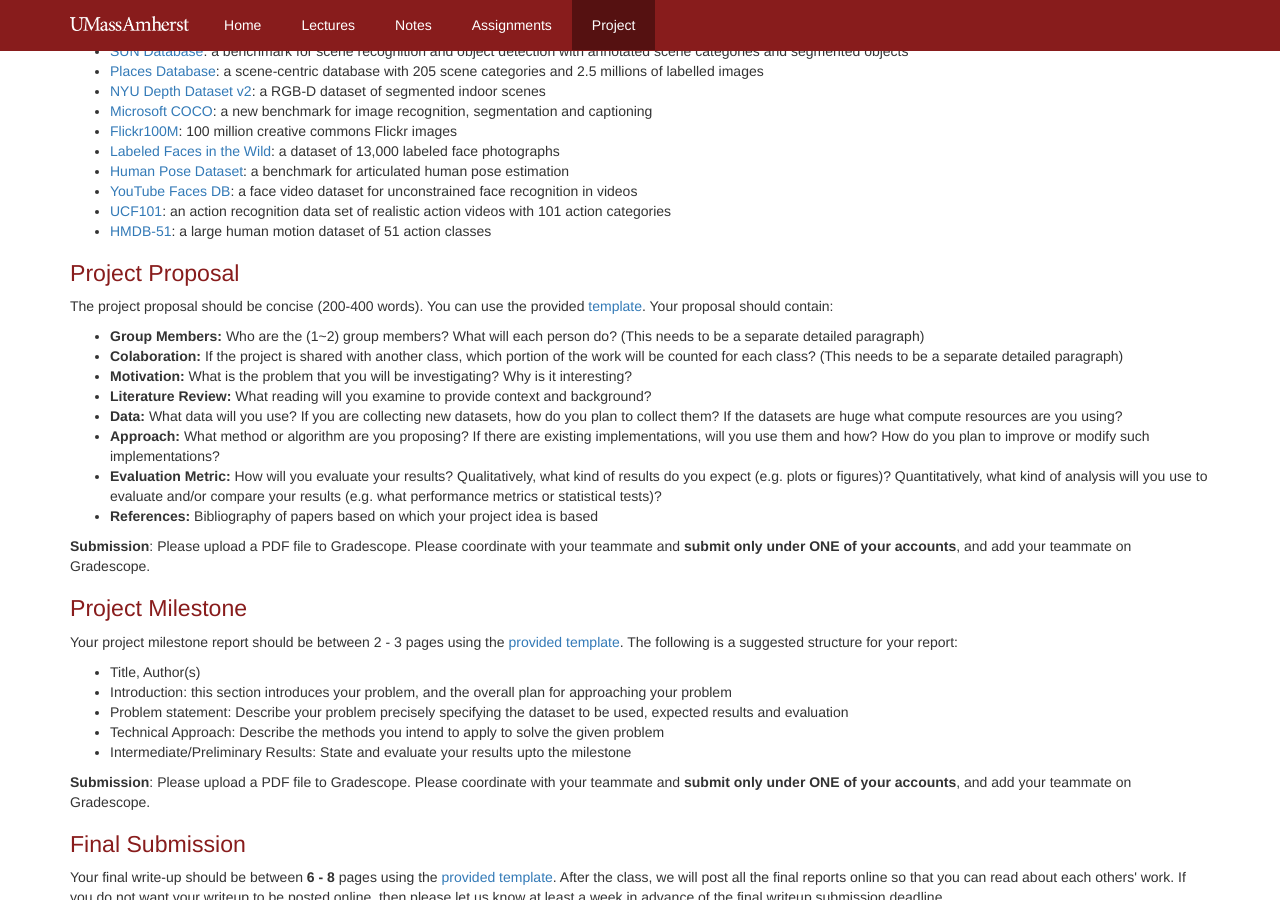
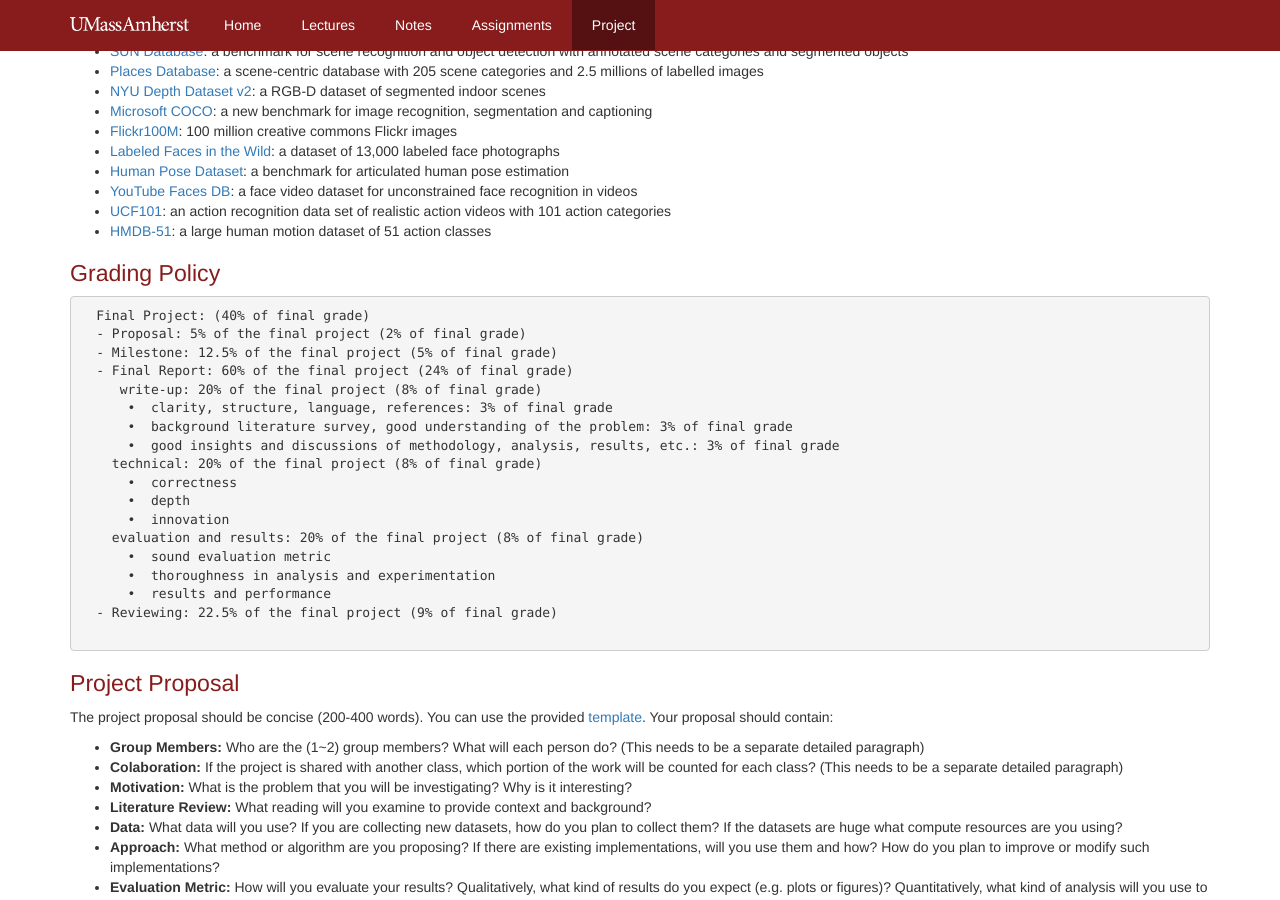
Before and after one commit to compsci682-fa21/compsci682-fa21.github.io, a Jekyll site: the page projects/index.html, which Jekyll copies as it is, in a window 1280 px wide and 900 px high, scrolled down 1256 px. Built offline with Jekyll 4.4.1, drawn with Linux system fonts in a browser that asks for light colours.

Commit message:
Project Grading updated

```diff
--- a/projects/index.html
+++ b/projects/index.html
@@ -160,26 +160,26 @@
   </ul>
   <p></p>
 
-  <!-- <h2>Grading Policy</h2>
+  <h2>Grading Policy</h2>
   <pre>
-  Final Project: 40% of final grade
-  - Proposal: 2% of final grade
-  - Milestone: 5% of final grade
-  - Final Report: 31% of final grade
-    write-up: 9% of final grade
+  Final Project: (40% of final grade)
+  - Proposal: 5% of the final project (2% of final grade)
+  - Milestone: 12.5% of the final project (5% of final grade)
+  - Final Report: 60% of the final project (24% of final grade)
+     write-up: 20% of the final project (8% of final grade)
       •  clarity, structure, language, references: 3% of final grade
       •  background literature survey, good understanding of the problem: 3% of final grade
       •  good insights and discussions of methodology, analysis, results, etc.: 3% of final grade
-    technical: 12% of final grade
-      •  correctness: 4% of final grade
-      •  depth: 4% of final grade
-      •  innovation: 4% of final grade
-    evaluation and results: 10% of final grade
-      •  sound evaluation metric: 3% of final grade
-      •  thoroughness in analysis and experimentation: 3% of final grade
-      •  results and performance: 4% of final grade
-  - paper review: 2% of final grade
-  </pre> -->
+    technical: 20% of the final project (8% of final grade)
+      •  correctness
+      •  depth
+      •  innovation
+    evaluation and results: 20% of the final project (8% of final grade)
+      •  sound evaluation metric
+      •  thoroughness in analysis and experimentation
+      •  results and performance
+  - Reviewing: 22.5% of the final project (9% of final grade)
+  </pre>
 
   <h2>Project Proposal</h2>
   The project proposal should be concise (200-400 words). You can use the provided <a href="http://cvpr2021.thecvf.com/sites/default/files/2020-09/cvpr2021AuthorKit_2.zip">template</a>. Your proposal should contain:
```
